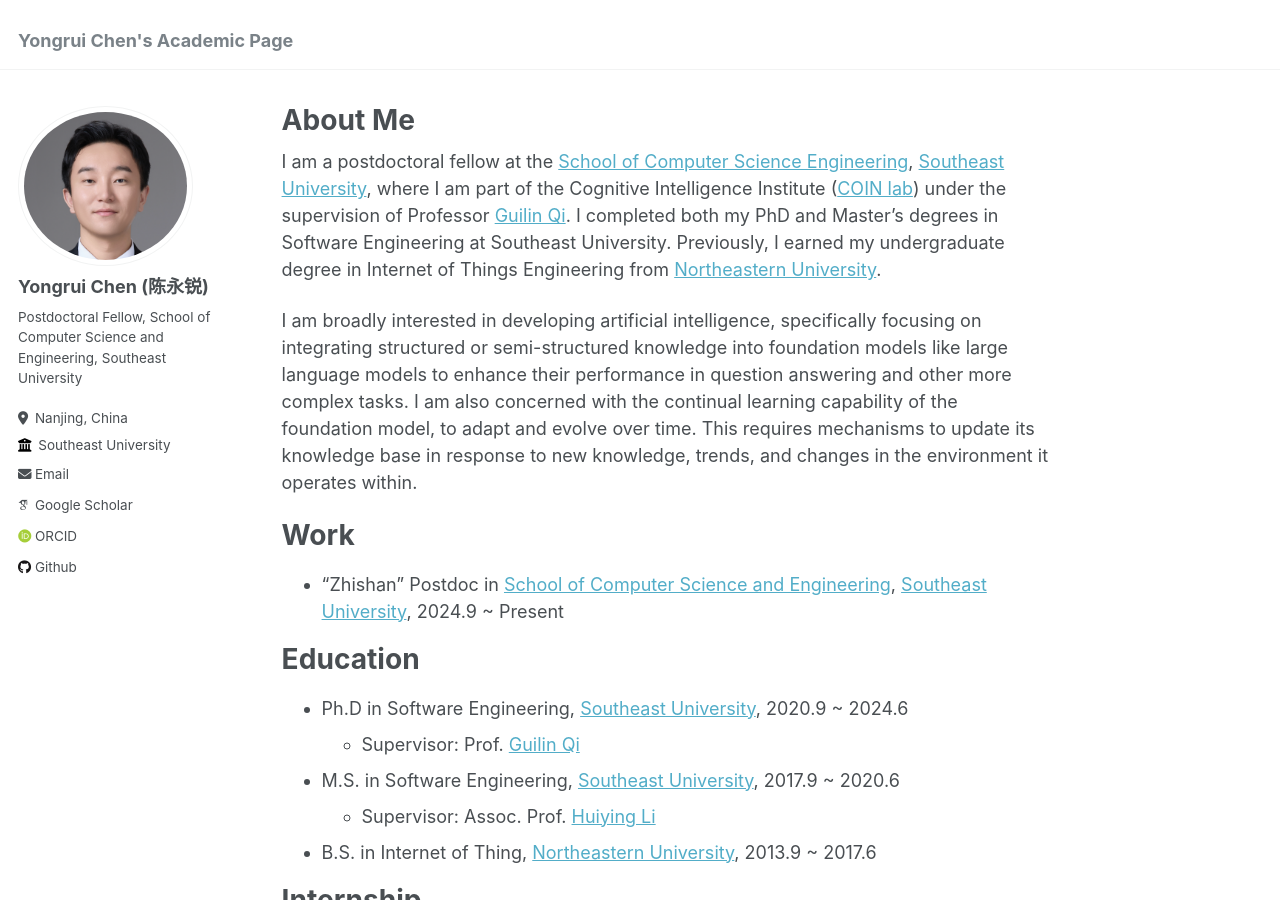
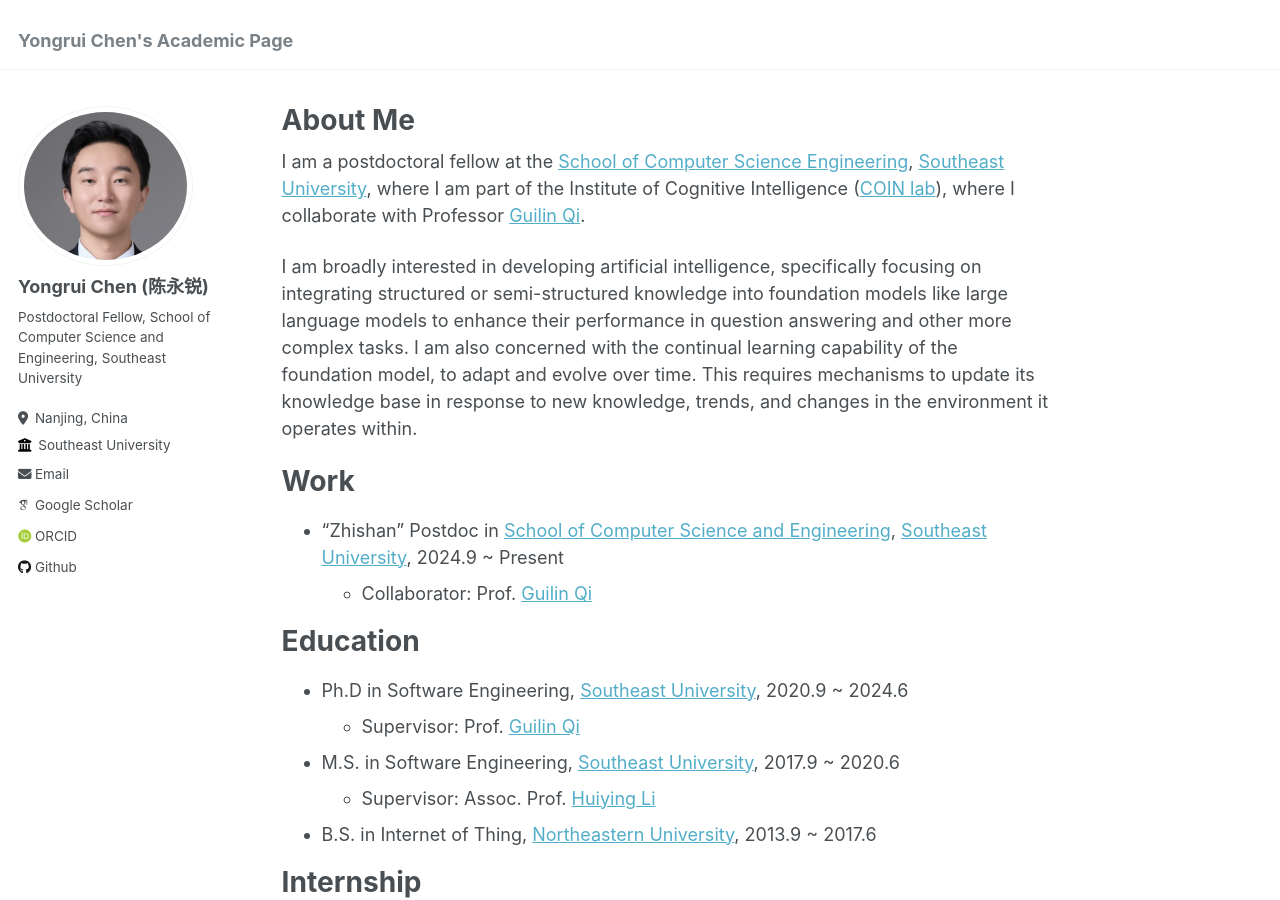
Before and after one commit to Bahuia/bahuia.github.io, a Jekyll site: the page built from _pages/about.md, in a window 1280 px wide and 900 px high. Built offline with Jekyll 4.4.1, drawn with Linux system fonts in a browser that asks for light colours; some web fonts are replaced.

```diff
--- a/_pages/about.md
+++ b/_pages/about.md
@@ -7,7 +7,7 @@ redirect_from:
   - /about.html
 ---
 
-I am a postdoctoral fellow at the [School of Computer Science Engineering](https://cse.seu.edu.cn), [Southeast University](https://www.seu.edu.cn), where I am part of the Cognitive Intelligence Institute ([COIN lab](https://seu-coin.github.io)) under the supervision of Professor [Guilin Qi](https://cs.seu.edu.cn/_s191/2023/1024/c23024a469541/page.psp). I completed both my PhD and Master's degrees in Software Engineering at Southeast University. Previously, I earned my undergraduate degree in Internet of Things Engineering from [Northeastern University](https://www.neu.edu.cn).
+I am a postdoctoral fellow at the [School of Computer Science Engineering](https://cse.seu.edu.cn), [Southeast University](https://www.seu.edu.cn), where I am part of the Institute of Cognitive Intelligence ([COIN lab](https://seu-coin.github.io)), where I collaborate with Professor [Guilin Qi](https://cs.seu.edu.cn/_s191/2023/1024/c23024a469541/page.psp).
 
 I am broadly interested in developing artificial intelligence, specifically focusing on integrating structured or semi-structured knowledge into foundation models like large language models to enhance their performance in question answering and other more complex tasks.
 I am also concerned with the continual learning capability of the foundation model, to adapt and evolve over time. This requires mechanisms to update its knowledge base in response to new knowledge, trends, and changes in the environment it operates within.
@@ -17,7 +17,7 @@ Work
 ======
 
 * “Zhishan” Postdoc in [School of Computer Science and Engineering](https://cse.seu.edu.cn), [Southeast University](https://www.seu.edu.cn), 2024.9 ~ Present
-
+  * Collaborator: Prof. [Guilin Qi](https://cs.seu.edu.cn/_s191/2023/1024/c23024a469541/page.psp)
 
 Education
 ======
```
